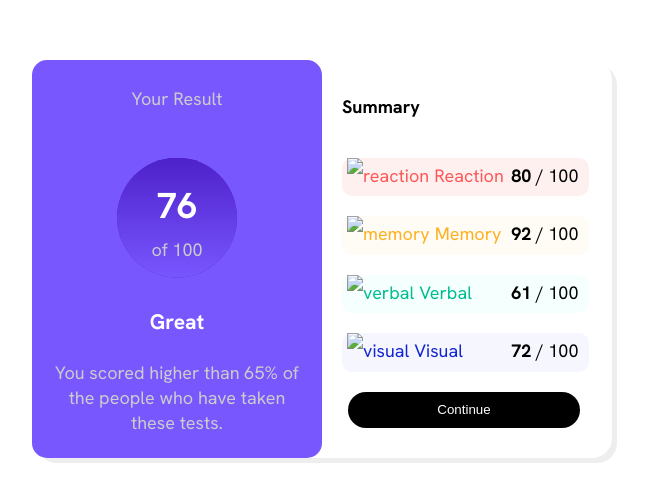
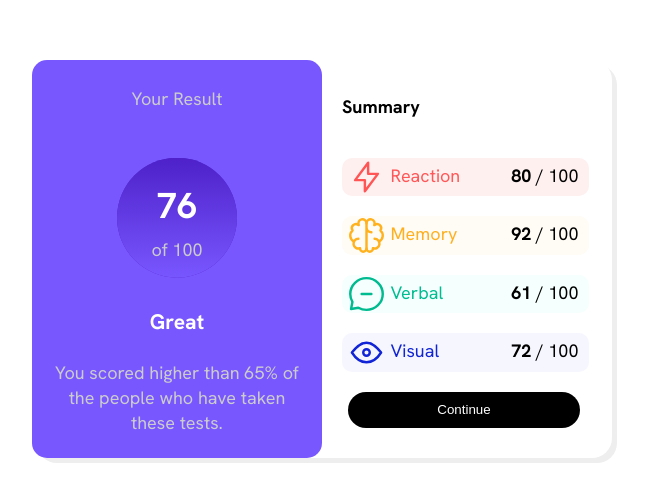
Before and after one commit to Harri254/MY5, a plain HTML site: page index.html in a window 1280 px wide. Shown: the part 141-642 px from the top of the page, without its empty margins (318-966 px from the left). Drawn offline with Linux system fonts and the light colour scheme.

Commit message:
Update index.html

```diff
--- a/index.html
+++ b/index.html
@@ -6,7 +6,7 @@
   <link rel="preconnect" href="https://fonts.googleapis.com">
 <link rel="preconnect" href="https://fonts.gstatic.com" crossorigin>
 <link href="https://fonts.googleapis.com/css2?family=Hanken+Grotesk:ital,wght@0,100..900;1,100..900&family=Inter:wght@100..900&family=Outfit:wght@100..900&family=Young+Serif&display=swap" rel="stylesheet">
-<link rel="icon" type="image/png" sizes="32x32" href="./assets/images/favicon-32x32.png">
+<link rel="icon" type="image/png" sizes="32x32" href="./images/favicon-32x32.png">
 
 <title>Frontend Mentor | Results summary component</title>
 <link rel="stylesheet" href="style.css">
@@ -30,7 +30,7 @@
 
         <div class="reaction box">
           <div class="text1 text">
-            <img src="assets/images/icon-reaction.svg" alt="reaction">
+            <img src="./images/icon-reaction.svg" alt="reaction">
             Reaction
           </div>
           <div class="score">
@@ -40,7 +40,7 @@
 
         <div class="memory box">
           <div class="text2 text">
-            <img src="assets/images/icon-memory.svg" alt="memory">
+            <img src="./images/icon-memory.svg" alt="memory">
             Memory
           </div>
           <div class="score">
@@ -50,7 +50,7 @@
 
         <div class="verbal box">
           <div class="text3 text">
-            <img src="assets/images/icon-verbal.svg" alt="verbal">
+            <img src="./images/icon-verbal.svg" alt="verbal">
             Verbal
           </div>
           <div class="score">
@@ -60,7 +60,7 @@
 
         <div class="visual box">
           <div class="text4 text">
-            <img src="assets/images/icon-visual.svg" alt="visual">
+            <img src="./images/icon-visual.svg" alt="visual">
             Visual
           </div>
           <div class="score">
```
